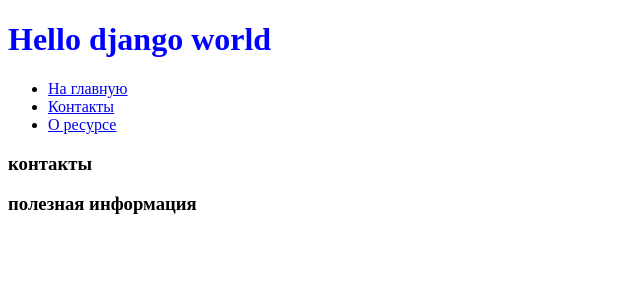
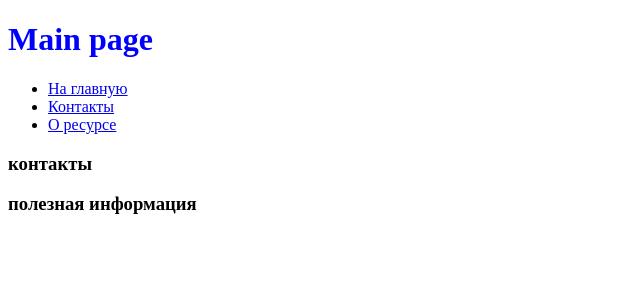
Before and after one commit to chebotarew/django, a Django app: page / in a window 1280 px wide. Shown: the top 300 px of the page, without its empty margins (0-640 px from the left). Run offline with Django 3.2, Linux system fonts and the light colour scheme.

Commit message:
second task fix

```diff
--- a/mainapp/templates/mainapp/about.html
+++ b/mainapp/templates/mainapp/about.html
@@ -1,7 +1,7 @@
 {% extends 'mainapp/Templates/main.html' %}
 
 {% block content %}
-<h1 class="about">This about page</h1>
+<h1 class="about">{{title}}</h1>
  {% include 'mainapp/Templates/menu.html' %}
 
 {% endblock %}
--- a/mainapp/templates/mainapp/contact.html
+++ b/mainapp/templates/mainapp/contact.html
@@ -1,6 +1,6 @@
 {% extends 'mainapp/Templates/main.html' %}
 
 {% block content %}
-<h1 class="contact">This contact page</h1>
+<h1 class="contact">{{title}}</h1>
  {% include 'mainapp/Templates/menu.html' %}
 {% endblock %}
--- a/mainapp/templates/mainapp/index.html
+++ b/mainapp/templates/mainapp/index.html
@@ -1,6 +1,6 @@
 {% extends 'mainapp/Templates/main.html' %}
 
 {% block content %}
-<h1 class="main">Hello django world</h1>
+<h1 class="main">{{title}}</h1>
  {% include 'mainapp/Templates/menu.html' %}
 {% endblock %}
--- a/mainapp/views.py
+++ b/mainapp/views.py
@@ -2,10 +2,10 @@
 
 
 def main(request):
-    return render(request, 'mainapp/index.html')
+    return render(request, 'mainapp/index.html', {'title': 'Main page'})
 
 def contact(request):
-    return render(request, 'mainapp/contact.html')
+    return render(request, 'mainapp/contact.html', {'title': 'Contact page'})
 
 def about(request):
-    return render(request, 'mainapp/about.html')
+    return render(request, 'mainapp/about.html', {'title': 'About page'})
```
